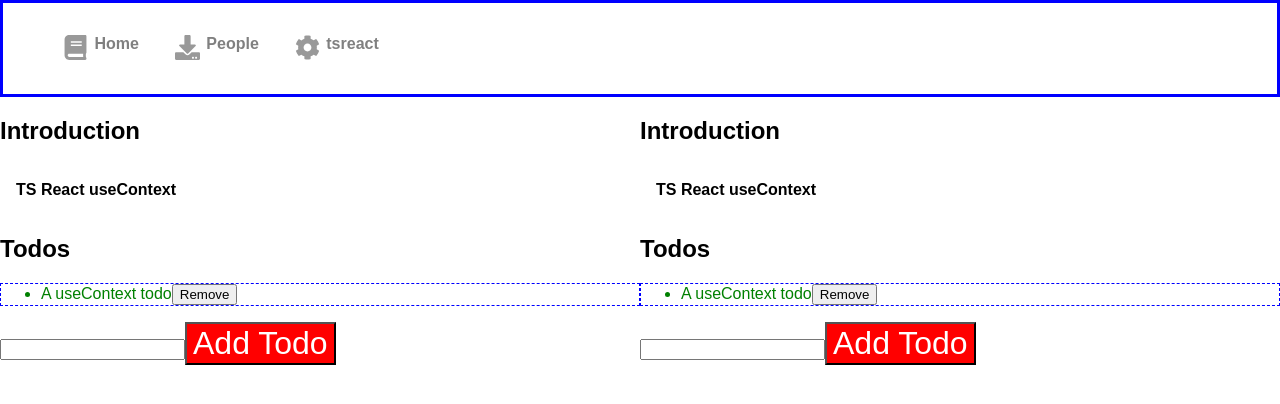
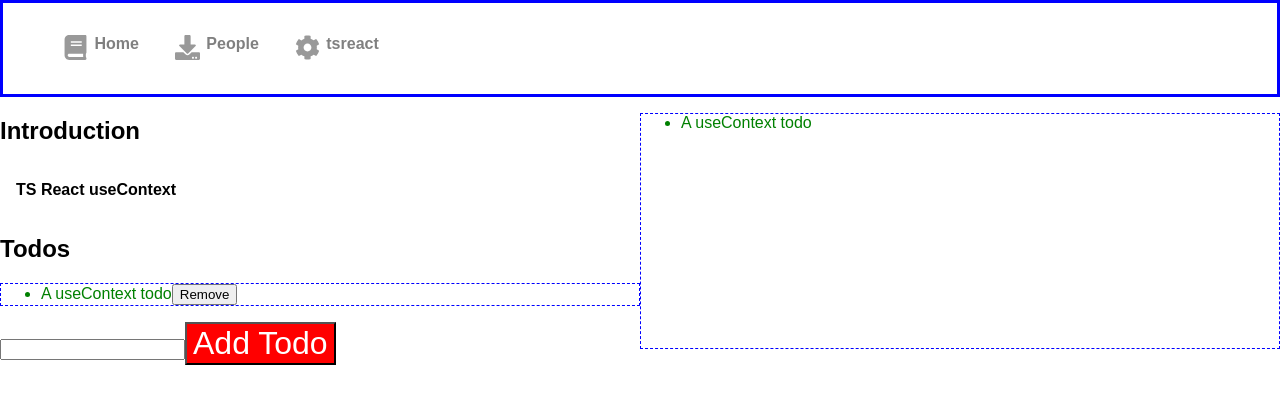
Before and after one commit to csdear/nextGarbage, a Next.js app: page /tsreactUseContext in a window 1280 px wide. Shown: the top 404 px of the page. Built offline with nearby package versions, Linux system fonts and the light colour scheme.

Commit message:
Refinement, created a second component <JustShowTodos> to demonstrate how two separate components can observe the same state data source

```diff
--- a/pages/tsreactUseContext.tsx
+++ b/pages/tsreactUseContext.tsx
@@ -127,6 +127,34 @@ const TSReactUseContext = () => {
   ])
 */
 
+/**24.14 : Refinement. function just show todos...
+ * Reuse that <UL> gen component
+ * Removing the remove  button from  instance
+ * Make itemClick simpler.
+  */
+
+const JustShowTodos = () => {
+  const todos = useTodos();
+  return (
+    <UL
+        items={todos}
+        // itemClick={(item) => alert(item.id)}
+        itemClick={() => {}}
+        render={(todo) => <>{todo.text}</>
+          // (
+          // <>
+          //   {todo.text}
+          //   <button onClick={() => removeTodo(todo.id)}>Remove</button>
+          // </>
+          // )
+      }
+      />
+  )
+}
+/** 24.15 : Then we can replace the second app with JustShowTodos
+ *  Demonstrates we can have two  separate components that observe
+ * the same state data source.
+ */
 const AppWrapper = () => (
     <TodosProvider initialTodos={[
       { id: 0, text: "A useContext todo", done: false },
@@ -138,7 +166,8 @@ const AppWrapper = () => (
       }}
     >
       <TSReactUseContext></TSReactUseContext>
-      <TSReactUseContext></TSReactUseContext>
+      <JustShowTodos />
+      {/* <TSReactUseContext></TSReactUseContext> */}
     </div>
     </TodosProvider>
 );
```
